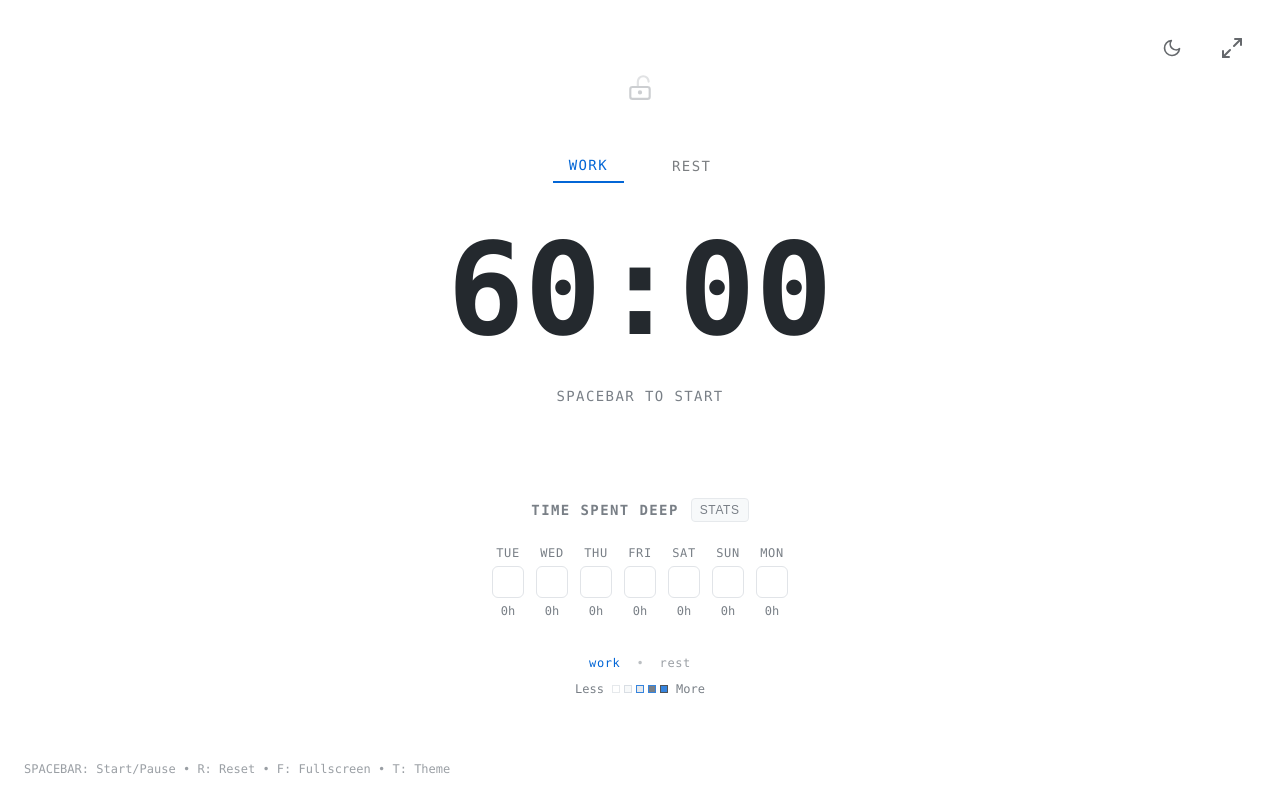
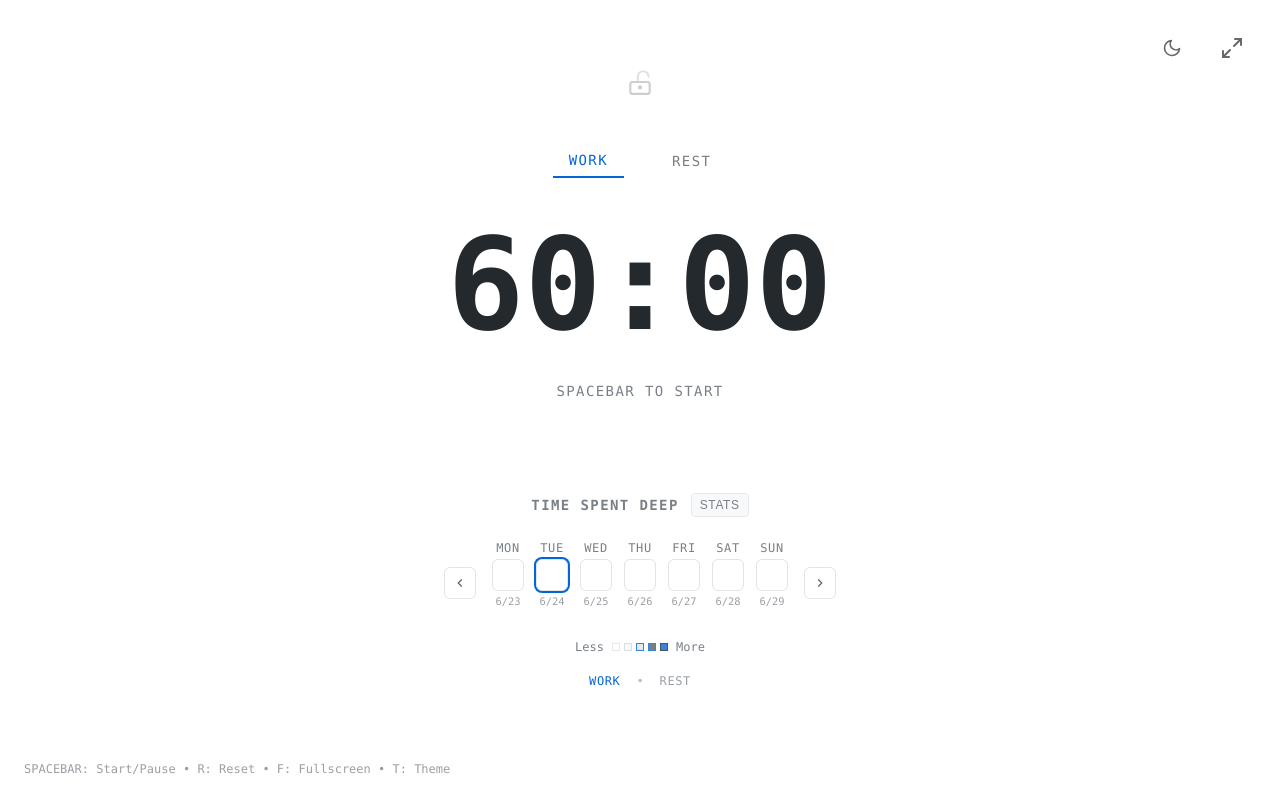
Before and after one commit to btc-chi/btc-locked, a React (Create React App) app: page / in a window 1280 px wide. Built offline with nearby package versions, Linux system fonts and the light colour scheme; the HTML template or start-up script is replaced by a standard one.

Commit message:
upgraded heat map

```diff
--- a/src/components/HeatmapGrid.jsx
+++ b/src/components/HeatmapGrid.jsx
@@ -1,15 +1,30 @@
 import React, { useState } from 'react';
 import { useTimer } from '../context/TimerContext';
-import { getPastWeekDates, getDateKey, getDailyHeatmapColor, formatHours, getDayAbbreviation } from '../utils/time';
+import { getWeekDates, getDateKey, getDailyHeatmapColor, formatHours, getDayAbbreviation } from '../utils/time';
 import DailyStats from './DailyStats';
 
 export default function HeatmapGrid() {
   const { workTimeHistory, restTimeHistory } = useTimer();
   const [viewMode, setViewMode] = useState('work'); // 'work' or 'rest'
-  const weekDates = getPastWeekDates();
+  const [weekOffset, setWeekOffset] = useState(0); // 0 = current week, -1 = last week, 1 = next week
+  const weekDates = getWeekDates(weekOffset);
 
   // Choose which history to display
   const currentHistory = viewMode === 'work' ? workTimeHistory : restTimeHistory;
+
+  // Navigation functions
+  const goToPreviousWeek = () => setWeekOffset(prev => prev - 1);
+  const goToNextWeek = () => setWeekOffset(prev => prev + 1);
+  const goToCurrentWeek = () => setWeekOffset(0);
+
+  // Week description
+  const getWeekDescription = () => {
+    if (weekOffset === 0) return '';
+    if (weekOffset === -1) return 'Last week';
+    if (weekOffset === 1) return 'Next week';
+    if (weekOffset < -1) return `${Math.abs(weekOffset)} weeks ago`;
+    return `${weekOffset} weeks ahead`;
+  };
 
   return (
     <div className="heatmap-container">
@@ -18,10 +33,38 @@ export default function HeatmapGrid() {
         <DailyStats />
       </h3>
 
+      {/* Week info section */}
+      {getWeekDescription() && (
+        <div className="week-description-bar">
+          <div className="week-description">
+            {getWeekDescription()}
+            {weekOffset !== 0 && (
+              <button onClick={goToCurrentWeek} className="today-btn" title="Go to current week">
+                Today
+              </button>
+            )}
+          </div>
+        </div>
+      )}
+
+      {/* Week navigation integrated with heatmap */}
+      <div className="weekly-heatmap-with-nav">
+        {/* Left arrow */}
+        <button
+          onClick={goToPreviousWeek}
+          className="week-nav-btn inline"
+          title="Previous week"
+        >
+          <svg width="16" height="16" viewBox="0 0 24 24" fill="none" stroke="currentColor" strokeWidth="2">
+            <polyline points="15,18 9,12 15,6"></polyline>
+          </svg>
+        </button>
+
+        {/* Week days */}
         <div className="weekly-heatmap-grid">
           {weekDates.map((date, index) => {
             const dateKey = getDateKey(date);
-          const totalMinutes = currentHistory[dateKey] || 0;
+            const totalMinutes = Object.values(currentHistory[dateKey] || {}).reduce((sum, minutes) => sum + (minutes || 0), 0);
             const colorClass = getDailyHeatmapColor(totalMinutes);
             const dayAbbrev = getDayAbbreviation(date);
             const isToday = dateKey === getDateKey(new Date());
@@ -33,26 +76,22 @@ export default function HeatmapGrid() {
                   className={`weekly-heatmap-cell ${colorClass} ${isToday ? 'today' : ''}`}
                   title={`${date.toLocaleDateString()}: ${formatHours(totalMinutes)} ${viewMode} time`}
                 />
-              <div className="day-time">{formatHours(totalMinutes)}</div>
+                <div className="day-date">{date.getMonth() + 1}/{date.getDate()}</div>
+                <div className="day-time">{totalMinutes > 0 ? formatHours(totalMinutes) : ''}</div>
               </div>
             );
           })}
         </div>
 
-      {/* Toggle between work and rest - moved below grid */}
-      <div className="heatmap-toggle-subtle">
+        {/* Right arrow */}
         <button
-          onClick={() => setViewMode('work')}
-          className={`heatmap-toggle-btn-subtle ${viewMode === 'work' ? 'active' : 'inactive'}`}
+          onClick={goToNextWeek}
+          className="week-nav-btn inline"
+          title="Next week"
         >
-          work
-        </button>
-        <span className="toggle-separator">•</span>
-        <button
-          onClick={() => setViewMode('rest')}
-          className={`heatmap-toggle-btn-subtle ${viewMode === 'rest' ? 'active' : 'inactive'}`}
-        >
-          rest
+          <svg width="16" height="16" viewBox="0 0 24 24" fill="none" stroke="currentColor" strokeWidth="2">
+            <polyline points="9,18 15,12 9,6"></polyline>
+          </svg>
         </button>
       </div>
 
@@ -67,6 +106,23 @@ export default function HeatmapGrid() {
         </div>
         <span>More</span>
       </div>
+
+      {/* Toggle between work and rest - moved below legend */}
+      <div className="heatmap-toggle-subtle">
+        <button
+          onClick={() => setViewMode('work')}
+          className={`heatmap-toggle-btn-subtle ${viewMode === 'work' ? 'active' : 'inactive'}`}
+        >
+          WORK
+        </button>
+        <span className="toggle-separator">•</span>
+        <button
+          onClick={() => setViewMode('rest')}
+          className={`heatmap-toggle-btn-subtle ${viewMode === 'rest' ? 'active' : 'inactive'}`}
+        >
+          REST
+        </button>
+      </div>
     </div>
   );
 }
--- a/src/index.css
+++ b/src/index.css
@@ -599,6 +599,74 @@ html, body {
   transition: all 0.3s ease;
 }
 
+/* Week Navigation */
+.week-description-bar {
+  text-align: center;
+  margin-bottom: 16px;
+}
+
+.week-description {
+  font-size: 0.75rem;
+  color: var(--text-accent);
+  text-transform: uppercase;
+  letter-spacing: 0.1em;
+  font-weight: 500;
+  display: flex;
+  align-items: center;
+  justify-content: center;
+  gap: 8px;
+}
+
+.weekly-heatmap-with-nav {
+  display: flex;
+  align-items: center;
+  justify-content: center;
+  gap: 16px;
+  margin-bottom: 16px;
+}
+
+.week-nav-btn {
+  background: transparent;
+  border: 1px solid var(--border-primary);
+  color: var(--text-secondary);
+  padding: 8px;
+  border-radius: 6px;
+  cursor: pointer;
+  transition: all 0.2s ease;
+  display: flex;
+  align-items: center;
+  justify-content: center;
+  width: 32px;
+  height: 32px;
+  flex-shrink: 0;
+}
+
+.week-nav-btn:hover {
+  border-color: var(--border-accent);
+  color: var(--text-accent);
+  background: rgba(255, 255, 255, 0.02);
+}
+
+.today-btn {
+  background: transparent;
+  border: 1px solid var(--border-accent);
+  color: var(--text-accent);
+  font-size: 0.65rem;
+  padding: 2px 6px;
+  margin-left: 8px;
+  border-radius: 4px;
+  cursor: pointer;
+  transition: all 0.2s ease;
+  text-transform: uppercase;
+  letter-spacing: 0.05em;
+  font-weight: 500;
+}
+
+.today-btn:hover {
+  background: var(--text-accent);
+  color: var(--bg-primary);
+}
+
 .heatmap-toggle {
   display: flex;
   gap: 8px;
@@ -683,7 +751,6 @@ html, body {
 .weekly-heatmap-grid {
   display: flex;
   gap: 12px;
-  margin-bottom: 16px;
   justify-content: center;
   flex-wrap: wrap;
 }
@@ -692,7 +759,7 @@ html, body {
   display: flex;
   flex-direction: column;
   align-items: center;
-  gap: 6px;
+  gap: 4px;
 }
 
 .day-label {
@@ -723,13 +790,23 @@ html, body {
   box-shadow: 0 0 0 2px var(--text-accent);
 }
 
+.day-date {
+  font-size: 0.65rem;
+  font-family: inherit;
+  color: var(--text-secondary);
+  opacity: 0.6;
+  text-align: center;
+  min-height: 0.8rem;
+}
+
 .day-time {
-  font-size: 0.75rem;
+  font-size: 0.7rem;
   font-family: inherit;
   color: var(--text-secondary);
   opacity: 0.8;
   text-align: center;
-  min-height: 1rem;
+  min-height: 0.8rem;
+  font-weight: 500;
 }
 
 .heatmap-grid {
--- a/src/utils/time.js
+++ b/src/utils/time.js
@@ -55,21 +55,30 @@ export function getHeatmapColor(minutes) {
   return 'bg-white border-gray-100';
 }
 
-// Get past 7 days for heatmap starting from Monday
-export function getPastWeekDates() {
+// Get week dates with offset (0 = current week, -1 = last week, 1 = next week)
+export function getWeekDates(weekOffset = 0) {
   const today = new Date();
   const currentDay = today.getDay(); // 0 = Sunday, 1 = Monday, etc.
 
   // Calculate how many days to go back to get to Monday
   const daysToMonday = currentDay === 0 ? 6 : currentDay - 1;
 
+  // Get Monday of the target week
+  const monday = new Date(today);
+  monday.setDate(today.getDate() - daysToMonday + (weekOffset * 7));
+
   const dates = [];
-  for (let i = 6; i >= 0; i--) {
-    const date = new Date(today);
-    date.setDate(today.getDate() - daysToMonday - i);
+  for (let i = 0; i < 7; i++) {
+    const date = new Date(monday);
+    date.setDate(monday.getDate() + i);
     dates.push(date);
   }
   return dates;
+}
+
+// Get past 7 days for heatmap starting from Monday (backward compatibility)
+export function getPastWeekDates() {
+  return getWeekDates(0);
 }
 
 // Format minutes for display (e.g., "45m" or "1h 15m")
```
Lines whose indentation alone changed are shown as unchanged.
